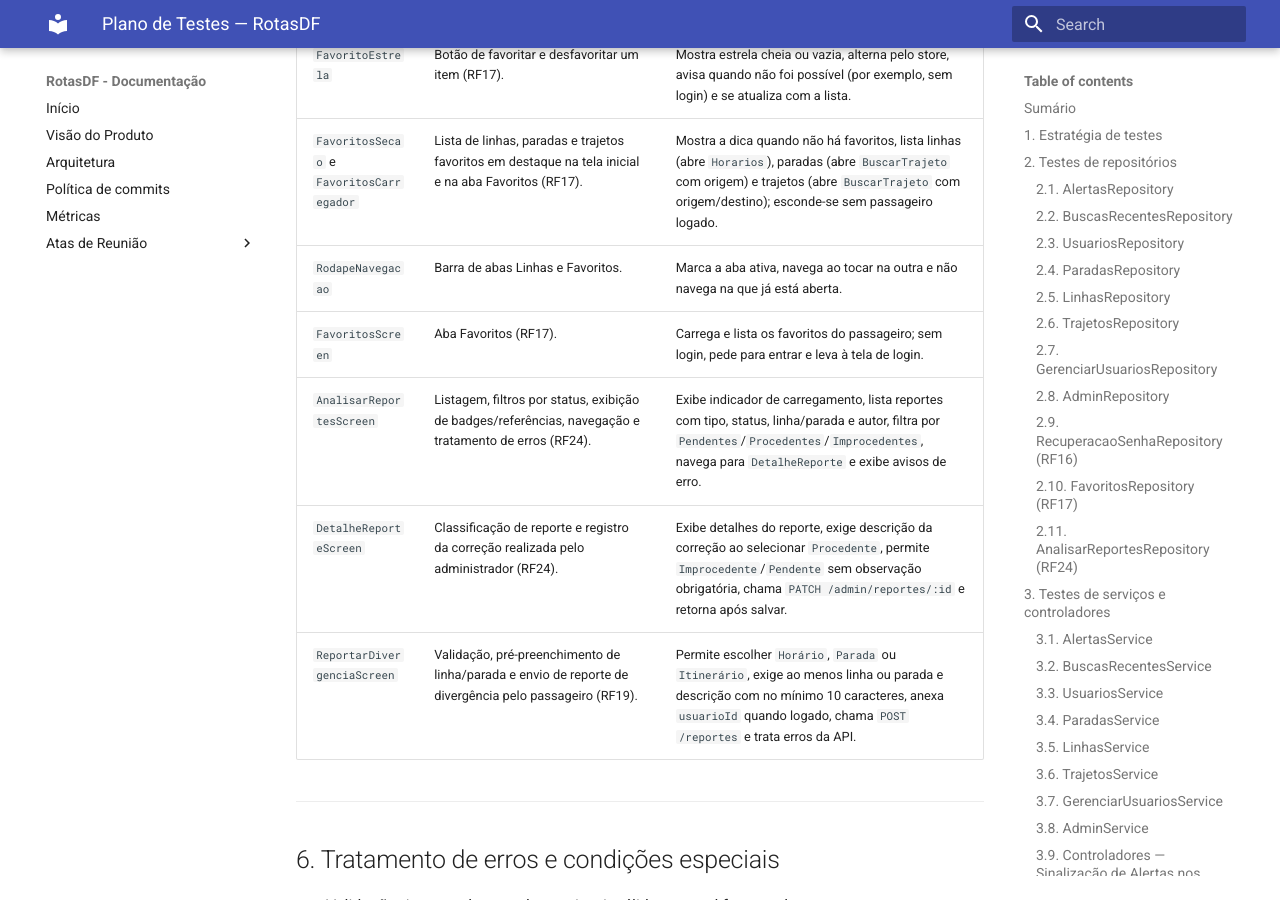
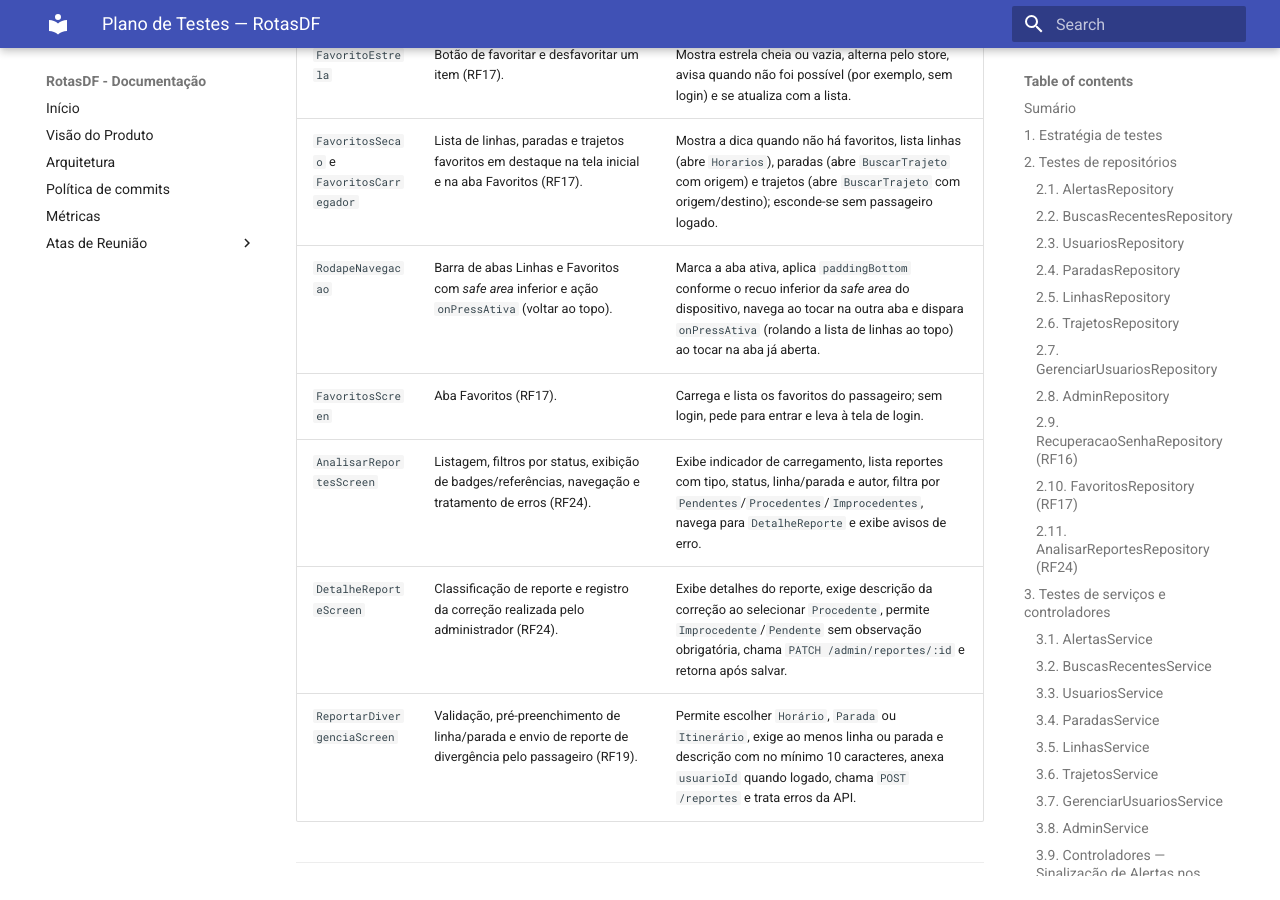
Before and after one commit to FGA0138-MDS-Ajax/2026.2-T02-Knuth, an MkDocs documentation site: the page built from docs/plano_de_testes_RotasDF.md, in a window 1280 px wide and 900 px high, scrolled down 14599 px. Built offline with MkDocs 1.6.1 and Material for MkDocs 9.7.7, drawn with Linux system fonts in a browser that asks for light colours.

Commit message:
docs(testes): atualiza casos de teste do RodapeNavegacao para safe area e retorno ao topo (PR #60)

```diff
--- a/docs/plano_de_testes_RotasDF.md
+++ b/docs/plano_de_testes_RotasDF.md
@@ -297,7 +297,7 @@
 | `EditarUsuarioScreen` | Edição, validação, exclusão e mensagens. | Exibe campos, realiza validações, solicita confirmação de exclusão e apresenta alertas. |
 | `FavoritoEstrela` | Botão de favoritar e desfavoritar um item (RF17). | Mostra estrela cheia ou vazia, alterna pelo store, avisa quando não foi possível (por exemplo, sem login) e se atualiza com a lista. |
 | `FavoritosSecao` e `FavoritosCarregador` | Lista de linhas, paradas e trajetos favoritos em destaque na tela inicial e na aba Favoritos (RF17). | Mostra a dica quando não há favoritos, lista linhas (abre `Horarios`), paradas (abre `BuscarTrajeto` com origem) e trajetos (abre `BuscarTrajeto` com origem/destino); esconde-se sem passageiro logado. |
-| `RodapeNavegacao` | Barra de abas Linhas e Favoritos. | Marca a aba ativa, navega ao tocar na outra e não navega na que já está aberta. |
+| `RodapeNavegacao` | Barra de abas Linhas e Favoritos com *safe area* inferior e ação `onPressAtiva` (voltar ao topo). | Marca a aba ativa, aplica `paddingBottom` conforme o recuo inferior da *safe area* do dispositivo, navega ao tocar na outra aba e dispara `onPressAtiva` (rolando a lista de linhas ao topo) ao tocar na aba já aberta. |
 | `FavoritosScreen` | Aba Favoritos (RF17). | Carrega e lista os favoritos do passageiro; sem login, pede para entrar e leva à tela de login. |
 | `AnalisarReportesScreen` | Listagem, filtros por status, exibição de badges/referências, navegação e tratamento de erros (RF24). | Exibe indicador de carregamento, lista reportes com tipo, status, linha/parada e autor, filtra por `Pendentes`/`Procedentes`/`Improcedentes`, navega para `DetalheReporte` e exibe avisos de erro. |
 | `DetalheReporteScreen` | Classificação de reporte e registro da correção realizada pelo administrador (RF24). | Exibe detalhes do reporte, exige descrição da correção ao selecionar `Procedente`, permite `Improcedente`/`Pendente` sem observação obrigatória, chama `PATCH /admin/reportes/:id` e retorna após salvar. |
```
